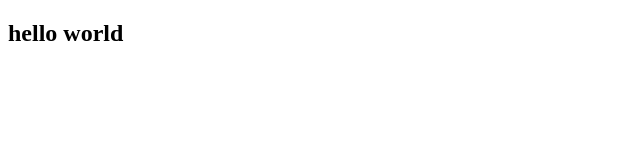
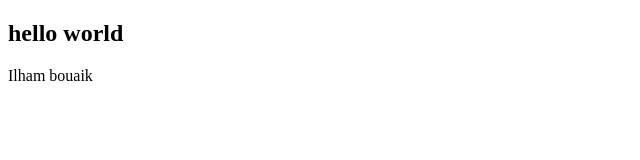
Before and after one commit to BouaikIlham/form-page, a plain HTML site: page index.html in a window 1280 px wide. Shown: the whole page, without its empty margins (0-640 px from the left). Drawn offline with Linux system fonts and the light colour scheme.

Commit message:
add span

```diff
--- a/index.html
+++ b/index.html
@@ -10,6 +10,7 @@
   <body>
     <div>
       <h2>hello world</h2>
+      <span>Ilham bouaik</span>
     </div>
   </body>
 </html>
```
